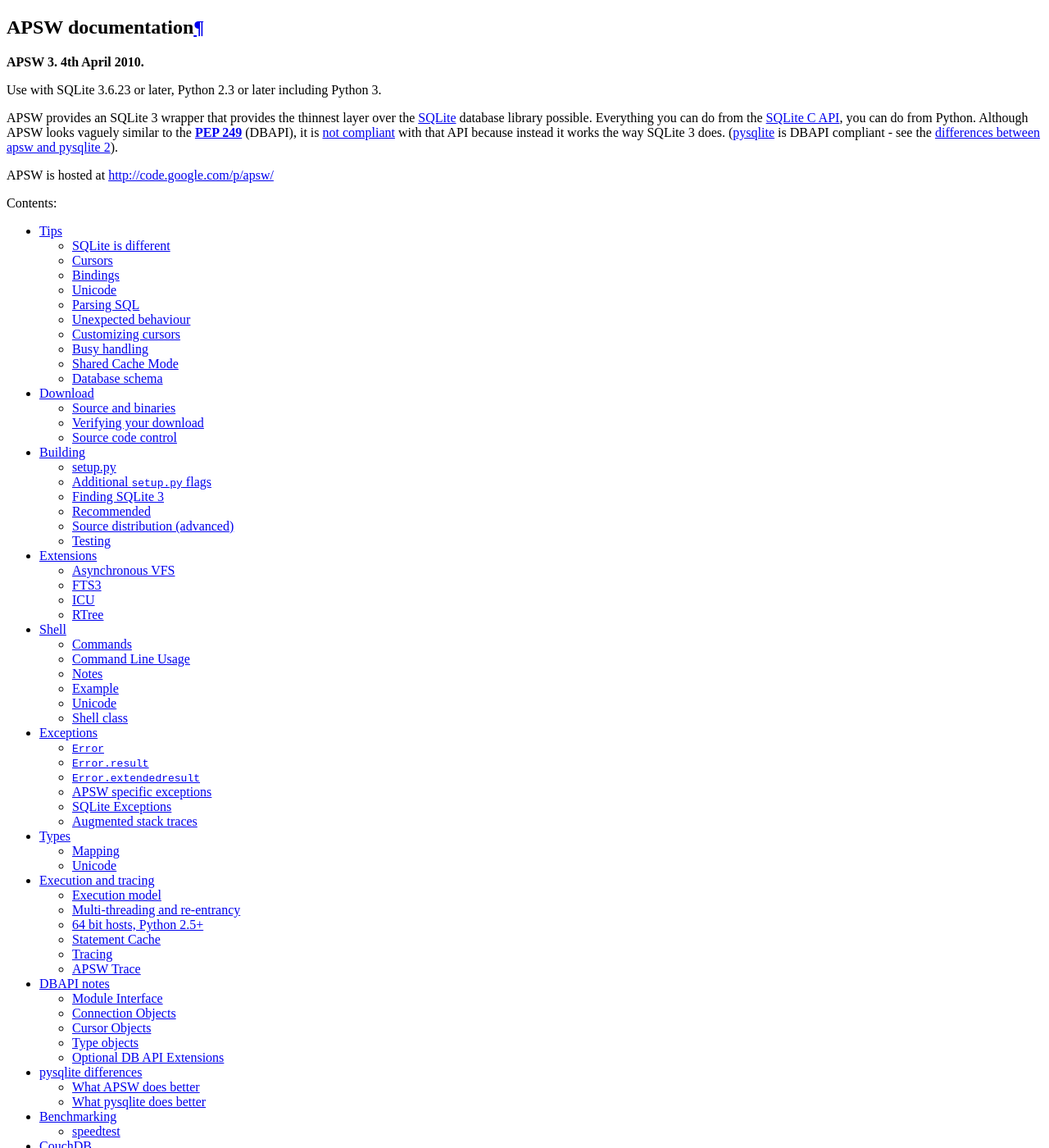
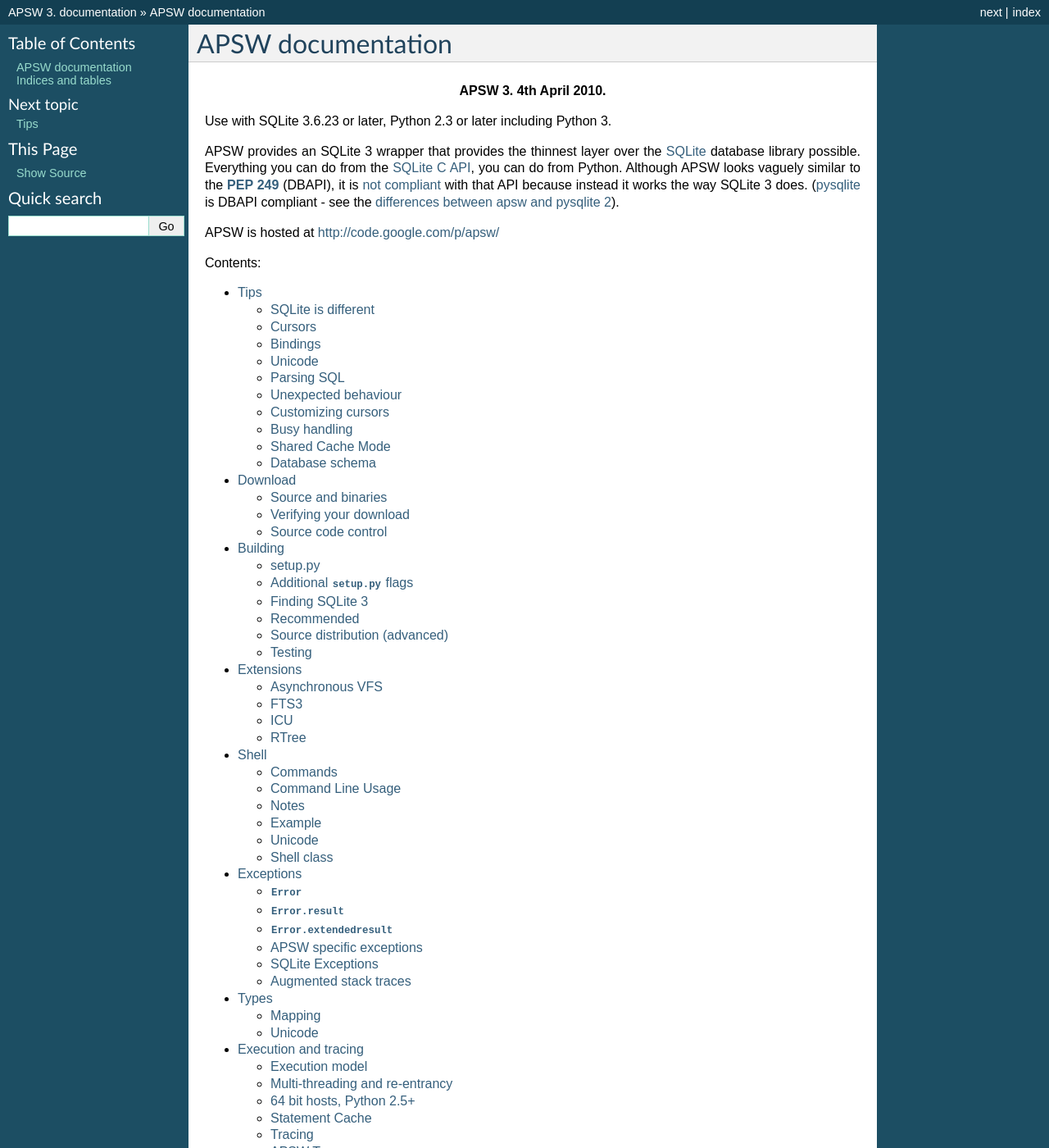
Before and after one commit to rogerbinns/apsw, a Sphinx documentation site: the page built from doc/index.rst, in a window 1280 px wide and 1400 px high. Shown: the whole window at 82% size. Built offline with Sphinx 7.4.7, drawn with Linux system fonts in a browser that asks for light colours; pages that are not in the unit, such as notebooks, are missing from menus; the version number is read from the project's files by our own code; some of the changed text lies outside the part shown.

Commit message:
Tweaks for latest sphinx

```diff
--- a/doc/conf.py
+++ b/doc/conf.py
@@ -44,7 +44,7 @@
 
 # General substitutions.
 project = u'APSW'
-copyright = u'2004-2009, Roger Binns <rogerb@rogerbinns.com>'
+copyright = u'2004-2010, Roger Binns <rogerb@rogerbinns.com>'
 
 # The default replacements for |version| and |release|, also used in various
 # other places throughout the built documents.
@@ -82,17 +82,12 @@
 # output. They are ignored by default.
 #show_authors = False
 
-# The name of the Pygments (syntax highlighting) style to use.
-pygments_style = 'sphinx'
-
 
 # Options for HTML output
 # -----------------------
 
-# The style sheet to use for HTML and HTML Help pages. A file of that name
-# must exist either in Sphinx' static/ path, or in one of the custom paths
-# given in html_static_path.
-html_style = 'default.css'
+html_theme = 'default'
+html_theme_options = {'stickysidebar': True}
 
 # The name for this set of Sphinx documents.  If None, it defaults to
 # "<project> v<release> documentation".
@@ -153,7 +148,6 @@
 # Output file base name for HTML help builder.
 htmlhelp_basename = 'apsw'
 
-html_theme_options = {'stickysidebar': True}
 
 
 # Options for LaTeX output
@@ -206,3 +200,5 @@
 
 def setup(app):
     app.connect('autodoc-skip-member', skip_Shell_members)
+
+nitpicky = True
```
Also changed, not shown: 1 other file.
